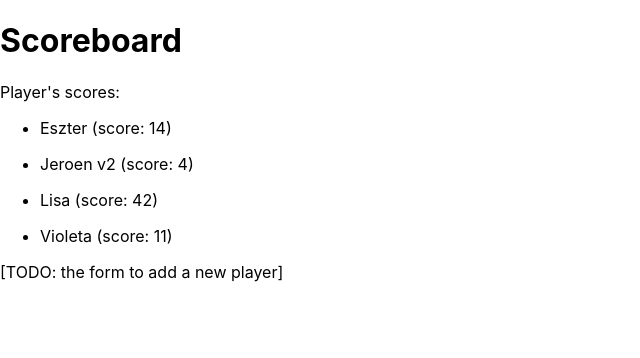
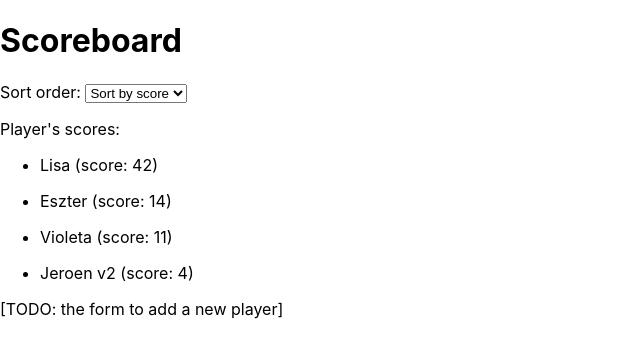
Before and after one commit to Codaisseur/scoreboard_ts, a React (Create React App) app: page / in a window 1280 px wide. Shown: the top 358 px of the page, without its empty margins (0-640 px from the left). Built offline with nearby package versions, Linux system fonts and the light colour scheme.

Commit message:
Allow the user to choose whether to sort by name or score

```diff
--- a/src/components/Scoreboard.tsx
+++ b/src/components/Scoreboard.tsx
@@ -19,6 +19,8 @@ function compareByName(playerA: PlayerObj, playerB: PlayerObj) {
 }
 
 export default function Scoreboard() {
+  const [sortBy, setSortBy] = useState("score"); // either "score" or "name"
+
   const [players, setPlayers] = useState<PlayerObj[]>([
     { id: 1, name: "Violeta", score: 11 },
     { id: 2, name: "Eszter", score: 14 },
@@ -30,10 +32,22 @@ export default function Scoreboard() {
     // first "copy" the array
     [...players]
     // then sort it with the `compareByScore` callback function
-    .sort(compareByName);
+    .sort(sortBy === "name" ? compareByName : compareByScore);
 
   return (
     <div className="Scoreboard">
+      <p>
+        Sort order:{" "}
+        <select
+          onChange={event => {
+            setSortBy(event.target.value);
+          }}
+          value={sortBy}
+        >
+          <option value="score">Sort by score</option>
+          <option value="name">Sort by name</option>
+        </select>
+      </p>
       <p>Player's scores:</p>
       <ul>
         {playersSorted.map(player => {
```
Also changed, not shown: 1 other file (tests, documents, lock files or other folders).
